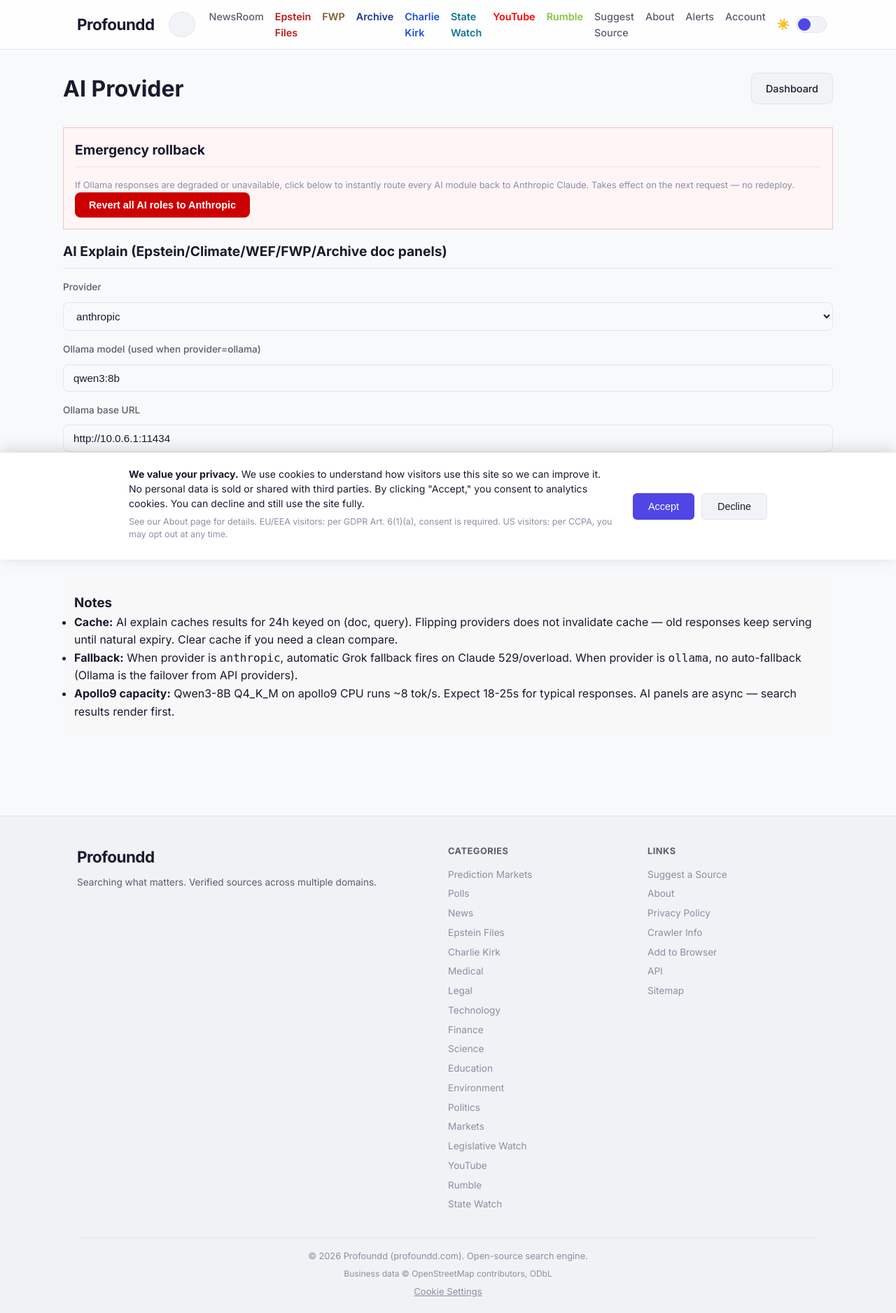
After one commit to Markproto/searchengine, a Flask app: page /admin/ai-provider in a window 1280 px wide. The commit adds this page. Shown: the whole page at 70% size. Run offline with Flask 3, Linux system fonts and the light colour scheme; a user stored in the database is signed in.

Commit message:
AI provider toggle: live SiteSetting flip + Layer-1 rollback
New /admin/ai-provider page lets admins switch ai_explain between
Anthropic and Ollama (apollo9 Qwen3-8B) per-role without redeploy. Big
red "Revert all to Anthropic" button is the emergency-rollback path
when an Ollama swap goes sideways. SiteSetting overrides env, cached
LLM handle resets on save. Adds <think>...</think> stripping for Qwen3
reasoning-mode responses + a one-shot /health endpoint per role.

Co-Authored-By: Claude Opus 4.7 (1M context) <noreply@anthropic.com>

```diff
--- a/profoundd/admin/routes.py
+++ b/profoundd/admin/routes.py
@@ -1204,6 +1204,98 @@ def blocked_domains():
                            categories=CATEGORIES)
 
 
+# ---------------------------------------------------------------------------
+# AI provider toggle (Layer-1 rollback)
+# ---------------------------------------------------------------------------
+# Roles map to their respective AI modules. Each can be flipped independently
+# between anthropic / ollama (and grok where supported as primary). Settings
+# live in SiteSetting so flips don't require a redeploy.
+AI_ROLES = [
+    ("explain", "AI Explain (Epstein/Climate/WEF/FWP/Archive doc panels)"),
+    # ai_summary, ai_analyzer, ai_article_analysis become live targets after
+    # the centralization refactor (task #4). Listed here for forward compat.
+]
+AI_PROVIDERS = ["anthropic", "ollama"]
+AI_PROVIDER_DEFAULT = {
+    "explain_anthropic_model": "claude-sonnet-4-6",
+    "explain_ollama_model": "qwen3:8b",
+    "explain_ollama_url": "http://10.0.6.1:11434",
+}
+
+
+@admin_bp.route("/ai-provider", methods=["GET", "POST"])
+@login_required
+def ai_provider():
+    """Per-role provider toggle. Layer-1 rollback for the Ollama swap."""
+    from profoundd.search import ai_explain as _ai_explain
+
+    if request.method == "POST":
+        action = request.form.get("action", "save")
+        if action == "revert_all":
+            for role, _ in AI_ROLES:
+                SiteSetting.set(f"ai_{role}_provider", "anthropic")
+            _ai_explain.reset_llm_cache()
+            flash("Reverted all AI roles to Anthropic.", "success")
+            return redirect(url_for("admin.ai_provider"))
+        # Save form
+        for role, _ in AI_ROLES:
+            provider = request.form.get(f"{role}_provider", "anthropic")
+            if provider not in AI_PROVIDERS:
+                provider = "anthropic"
+            SiteSetting.set(f"ai_{role}_provider", provider)
+            ollama_model = request.form.get(f"{role}_ollama_model", "").strip()
+            if ollama_model:
+                SiteSetting.set(f"ai_{role}_ollama_model", ollama_model)
+            ollama_url = request.form.get(f"{role}_ollama_url", "").strip()
+            if ollama_url:
+                SiteSetting.set(f"ai_{role}_ollama_url", ollama_url)
+        _ai_explain.reset_llm_cache()
+        flash("AI provider settings saved. New requests use the new config.", "success")
+        return redirect(url_for("admin.ai_provider"))
+
+    # GET — gather state and render
+    config = []
+    for role, label in AI_ROLES:
+        provider = SiteSetting.get(f"ai_{role}_provider", "anthropic") or "anthropic"
+        ollama_model = (SiteSetting.get(f"ai_{role}_ollama_model", "")
+                        or AI_PROVIDER_DEFAULT.get(f"{role}_ollama_model", ""))
+        ollama_url = (SiteSetting.get(f"ai_{role}_ollama_url", "")
+                      or AI_PROVIDER_DEFAULT.get(f"{role}_ollama_url", ""))
+        config.append({
+            "role": role,
+            "label": label,
+            "provider": provider,
+            "ollama_model": ollama_model,
+            "ollama_url": ollama_url,
+        })
+
+    return render_template("admin/ai_provider.html",
+                           config=config,
+                           providers=AI_PROVIDERS,
+                           categories=CATEGORIES)
+
+
+@admin_bp.route("/ai-provider/health/<role>", methods=["POST"])
+@login_required
+def ai_provider_health(role):
+    """One-shot health check: send a tiny prompt to the configured provider for `role`."""
+    if role not in {r for r, _ in AI_ROLES}:
+        return jsonify(ok=False, error="unknown role"), 400
+    try:
+        from profoundd.search.ai_explain import _build_llm, _strip_think
+        from langchain_core.messages import HumanMessage
+        import time
+        llm = _build_llm()
+        t0 = time.time()
+        result = llm.invoke([HumanMessage(content="Say 'ok' if you are running. Reply with one word.")])
+        elapsed = round(time.time() - t0, 2)
+        text = _strip_think(result.content if hasattr(result, "content") else str(result))[:200]
+        provider = SiteSetting.get(f"ai_{role}_provider", "anthropic") or "anthropic"
+        return jsonify(ok=True, provider=provider, latency_s=elapsed, response=text)
+    except Exception as e:
+        return jsonify(ok=False, error=str(e)[:300]), 200
+
+
 @admin_bp.route("/analyze-url", methods=["GET", "POST"])
 @login_required
 def analyze_url():
--- /dev/null
+++ b/profoundd/frontend/templates/admin/ai_provider.html
@@ -0,0 +1,96 @@
+{% extends "base.html" %}
+{% block title %}AI Provider{% endblock %}
+
+{% block content %}
+<div class="container admin-page">
+    <div class="admin-header">
+        <h1>AI Provider</h1>
+        <a href="{{ url_for('admin.dashboard') }}" class="btn btn-secondary">Dashboard</a>
+    </div>
+
+    <div class="admin-section" style="background: #fff5f5; border: 1px solid #f5c2c2; padding: 1rem; margin-bottom: 1rem;">
+        <h2 style="margin-top: 0;">Emergency rollback</h2>
+        <p class="action-desc">If Ollama responses are degraded or unavailable, click below to instantly route every AI module back to Anthropic Claude. Takes effect on the next request — no redeploy.</p>
+        <form method="POST" style="display: inline;">
+            <input type="hidden" name="action" value="revert_all">
+            <button type="submit" class="btn" style="background: #c00; color: white; font-weight: bold;">
+                Revert all AI roles to Anthropic
+            </button>
+        </form>
+    </div>
+
+    <form method="POST" class="admin-form">
+        <input type="hidden" name="action" value="save">
+        {% for role in config %}
+        <div class="admin-section">
+            <h2>{{ role.label }}</h2>
+
+            <div class="form-group">
+                <label>Provider</label>
+                <select name="{{ role.role }}_provider" class="form-control">
+                    {% for p in providers %}
+                    <option value="{{ p }}" {% if role.provider == p %}selected{% endif %}>{{ p }}</option>
+                    {% endfor %}
+                </select>
+            </div>
+
+            <div class="form-group">
+                <label>Ollama model (used when provider=ollama)</label>
+                <input type="text" name="{{ role.role }}_ollama_model" value="{{ role.ollama_model }}"
+                       class="form-control" placeholder="qwen3:8b">
+            </div>
+
+            <div class="form-group">
+                <label>Ollama base URL</label>
+                <input type="text" name="{{ role.role }}_ollama_url" value="{{ role.ollama_url }}"
+                       class="form-control" placeholder="http://10.0.6.1:11434">
+                <small class="text-muted">Apollo9 host bridge: <code>http://10.0.6.1:11434</code> &middot; Tark1 (future): <code>http://192.168.1.200:11434</code></small>
+            </div>
+
+            <div class="form-group">
+                <button type="button" class="btn btn-secondary" onclick="testHealth('{{ role.role }}', this)">
+                    Test current config
+                </button>
+                <span id="health-{{ role.role }}" style="margin-left: 1rem; font-family: monospace;"></span>
+            </div>
+        </div>
+        {% endfor %}
+
+        <button type="submit" class="btn btn-primary">Save Changes</button>
+    </form>
+
+    <div class="admin-section" style="margin-top: 2rem; background: #f8f8f8; padding: 1rem;">
+        <h3>Notes</h3>
+        <ul>
+            <li><strong>Cache:</strong> AI explain caches results for 24h keyed on (doc, query). Flipping providers does not invalidate cache — old responses keep serving until natural expiry. Clear cache if you need a clean compare.</li>
+            <li><strong>Fallback:</strong> When provider is <code>anthropic</code>, automatic Grok fallback fires on Claude 529/overload. When provider is <code>ollama</code>, no auto-fallback (Ollama is the failover from API providers).</li>
+            <li><strong>Apollo9 capacity:</strong> Qwen3-8B Q4_K_M on apollo9 CPU runs ~8 tok/s. Expect 18-25s for typical responses. AI panels are async — search results render first.</li>
+        </ul>
+    </div>
+</div>
+
+<script>
+function testHealth(role, btn) {
+    var span = document.getElementById('health-' + role);
+    span.textContent = 'testing...';
+    btn.disabled = true;
+    fetch('{{ url_for("admin.ai_provider") }}/health/' + role, {method: 'POST'})
+        .then(function(r) { return r.json(); })
+        .then(function(j) {
+            btn.disabled = false;
+            if (j.ok) {
+                span.textContent = '✓ ' + j.provider + ' (' + j.latency_s + 's): ' + j.response;
+                span.style.color = '#080';
+            } else {
+                span.textContent = '✗ ' + j.error;
+                span.style.color = '#c00';
+            }
+        })
+        .catch(function(e) {
+            btn.disabled = false;
+            span.textContent = '✗ ' + e;
+            span.style.color = '#c00';
+        });
+}
+</script>
+{% endblock %}
--- a/profoundd/frontend/templates/admin/dashboard.html
+++ b/profoundd/frontend/templates/admin/dashboard.html
@@ -166,6 +166,7 @@
             <a href="{{ url_for('admin.research_library') }}" class="btn btn-secondary">Add Research</a>
             <a href="{{ url_for('admin.analyze_url') }}" class="btn btn-secondary">Analyze URL (AI)</a>
             <a href="{{ url_for('admin.ai_settings') }}" class="btn btn-secondary">AI Settings</a>
+            <a href="{{ url_for('admin.ai_provider') }}" class="btn btn-secondary">AI Provider</a>
             <a href="{{ url_for('admin.blocked_domains') }}" class="btn btn-secondary">Blocked Domains</a>
             <a href="{{ url_for('admin.osm_manage') }}" class="btn btn-secondary">Local Businesses (OSM)</a>
             <a href="{{ url_for('admin.the_man') }}" class="btn btn-secondary">The Man</a>
```
Also changed, not shown: profoundd/search/ai_explain.py (+58 -7 lines).
